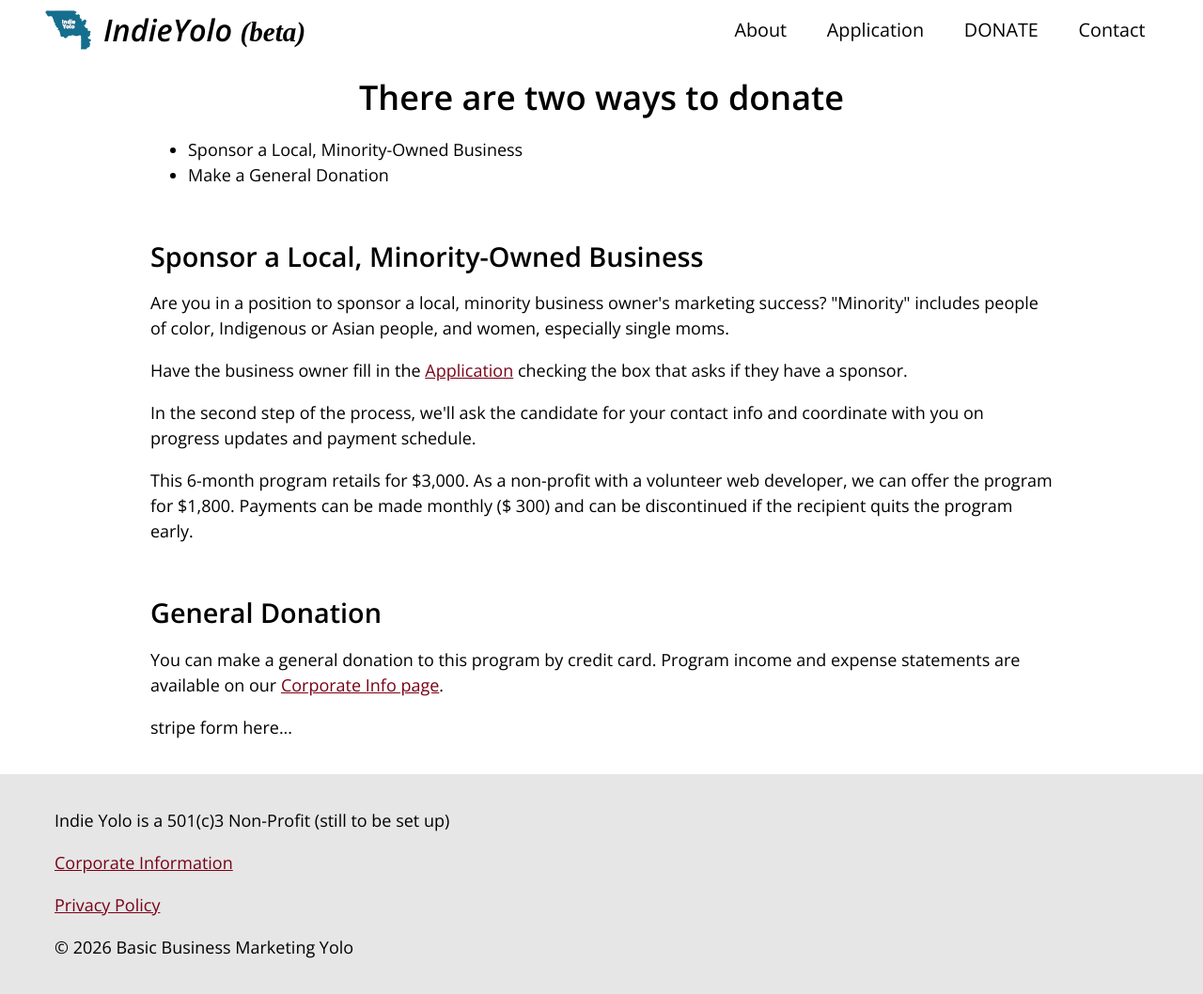
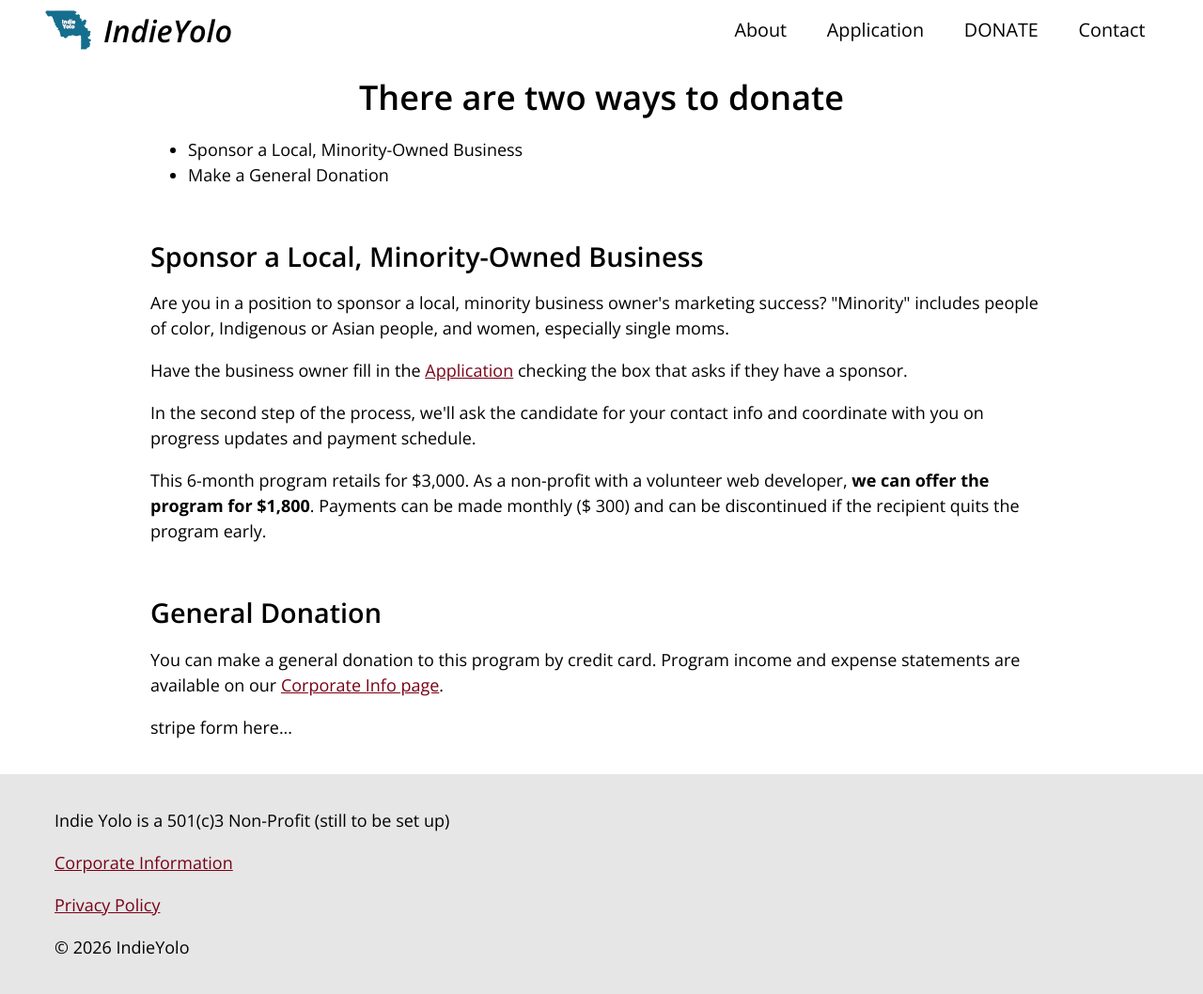
Before and after one commit to CLGolden/Indie_Yolo, an Eleventy site: page src/donate.html in a window 1280 px wide. Shown: the whole page at 94% size. Built offline with nearby package versions, Linux system fonts and the light colour scheme; Eleventy itself is replaced by a stand-in of ours; files that its build step writes are made by us from their sources.

Commit message:
various misc

```diff
--- a/src/_includes/base.njk
+++ b/src/_includes/base.njk
@@ -15,7 +15,7 @@
         <div class="container">
           <div class="branding">
             <img src="/assets/img/indie-yolo-logo.png" alt="Teal sillhouette of Yolo County, CA">
-          <h1><a href="/">IndieYolo <span>(beta)</span></a></h1>
+          <h1><a href="/">IndieYolo</a></h1>
           </div>
           <nav id="topnav">
             <div class="menu-toggle">Menu</div>
@@ -41,7 +41,7 @@
           </p>
           <p><a href="/corporation/">Corporate Information</a></p>
           <p><a href="/privacy/">Privacy Policy</a></p>
-          <p>&#169; {% year %} Basic Business Marketing Yolo</p>
+          <p>&#169; {% year %} IndieYolo</p>
         </div>
       </footer>
     </div>
--- a/src/donate.html
+++ b/src/donate.html
@@ -39,9 +39,10 @@ layout: "base.njk"
 
       <p>
         This 6-month program retails for $3,000. As a non-profit with a
-        volunteer web developer, we can offer the program for $1,800. Payments
-        can be made monthly ($ 300) and can be discontinued if the recipient
-        quits the program early.
+        volunteer web developer,
+        <strong>we can offer the program for $1,800</strong>. Payments can be
+        made monthly ($ 300) and can be discontinued if the recipient quits the
+        program early.
       </p>
     </div>
   </div>
```
Also changed, not shown: src/home/independence.html (+2 -1 lines).
